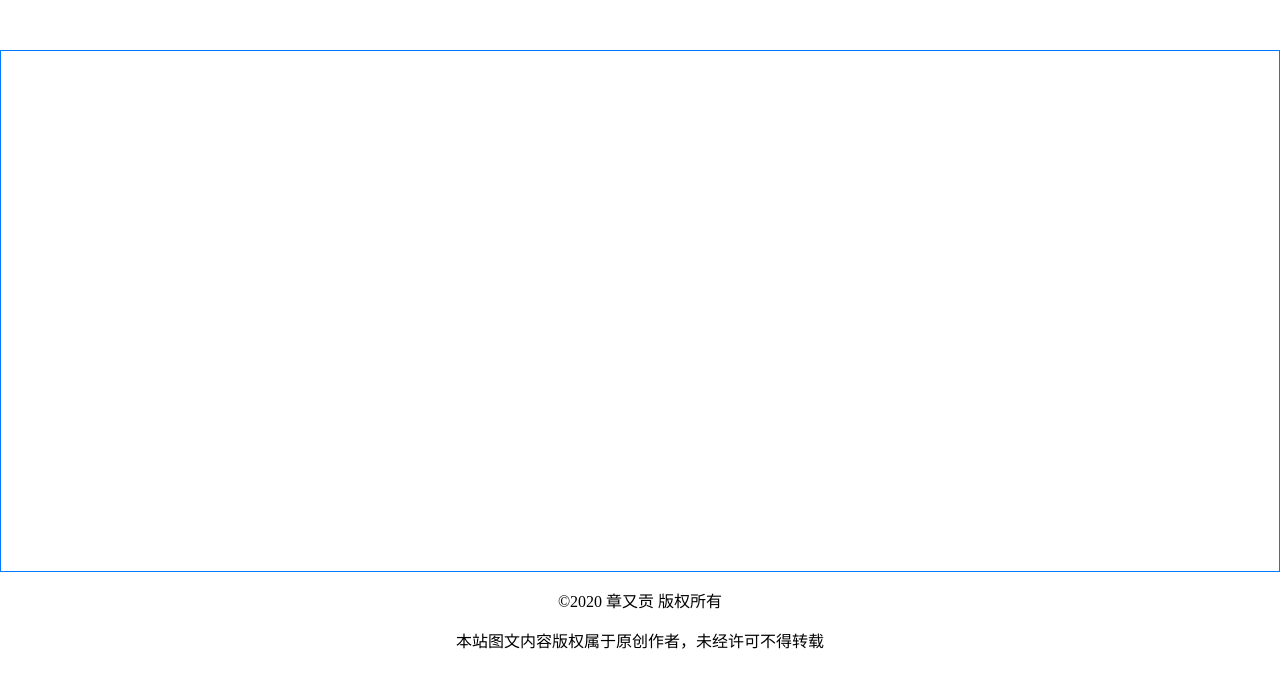
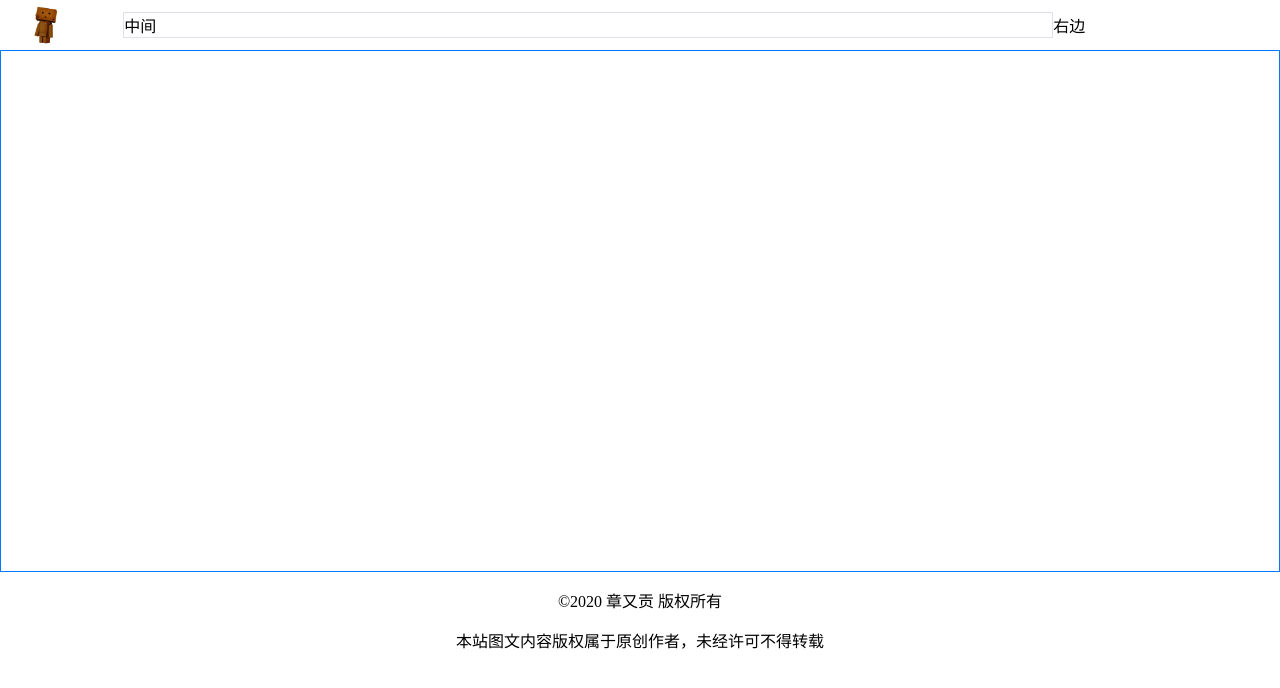
Before and after one commit to tootal/gan, a Vue app: page / in a window 1280 px wide. Shown: the top 688 px of the page. Built offline with nearby package versions, Linux system fonts and the light colour scheme.

Commit message:
添加头部logo

```diff
--- a/src/layouts/GanHead.vue
+++ b/src/layouts/GanHead.vue
@@ -1,14 +1,19 @@
 <template>
-  <div>
-    <el-row>
-      <el-col :span="24">
-        <div class="border border-primary">这里是网页头部</div>
-      </el-col>
-    </el-row>
-  </div>
+  <el-row type="flex" align="middle" class="h-100">
+    <el-col :span="2" :xs="4" class="h-100">
+      <el-image :src="require('../assets/danboard.png')"
+        alt="Danboard" fit="contain" class="h-100"></el-image>
+    </el-col>
+    <el-col :span="18" :xs="16" class="border">
+      <div>中间</div>
+    </el-col>
+    <el-col :span="4">
+      <div>右边</div>
+    </el-col>
+  </el-row>
 </template>
 <script>
 export default {
-  name: 'GanHead',
-}
+  name: "GanHead"
+};
 </script>
--- a/src/layouts/GanMain.vue
+++ b/src/layouts/GanMain.vue
@@ -1,7 +1,9 @@
 <template>
   <div>
     <el-container>
-      <el-header height="50px"></el-header>
+      <el-header height="50px">
+        <gan-head></gan-head>
+      </el-header>
       <el-main class="border border-primary" style="padding-bottom: 500px"></el-main>
       <el-footer height="90px">
         <gan-foot></gan-foot>
@@ -10,10 +12,12 @@
   </div>
 </template>
 <script>
+import GanHead from './GanHead.vue'
 import GanFoot from './GanFoot.vue'
 export default {
   name: 'GanMain',
   components: {
+    GanHead,
     GanFoot,
   }
 }
--- a/src/main.js
+++ b/src/main.js
@@ -1,6 +1,7 @@
 import Vue from 'vue'
 import ElementUI from 'element-ui'
 import 'element-ui/lib/theme-chalk/index.css'
+import 'element-ui/lib/theme-chalk/display.css';
 import App from './App.vue'
 import './styles/gan.scss'
 
--- a/src/styles/gan.scss
+++ b/src/styles/gan.scss
@@ -3,7 +3,7 @@ html {
   -ms-overflow-style: scrollbar;
 }
 
-body {
+body{
   margin: 0;
 }
 
@@ -23,3 +23,7 @@ body {
 .text-center {
   text-align: center;
 }
+
+.h-100 {
+  height: 100%;
+}
```
Also changed, not shown: src/assets/danboard.png (added).
